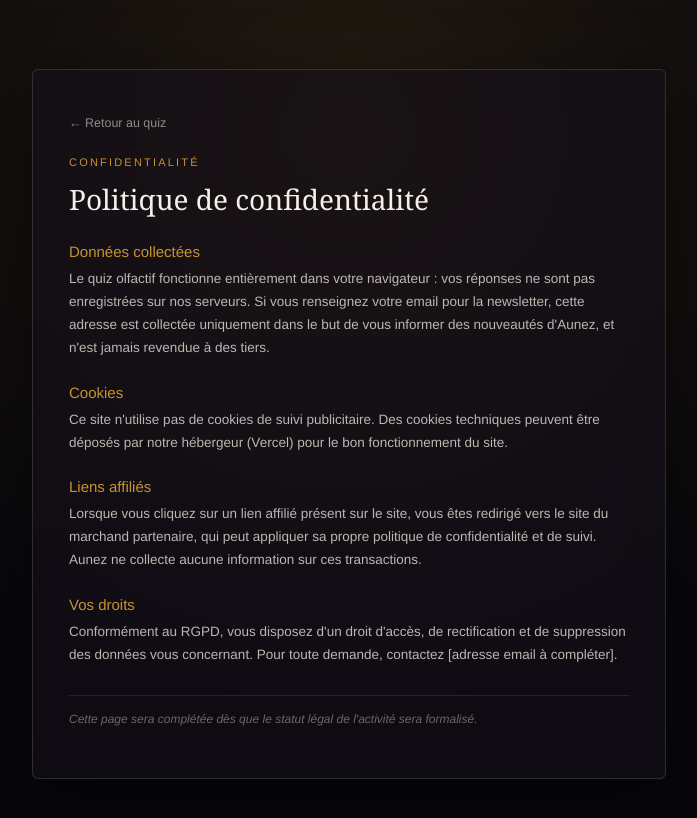
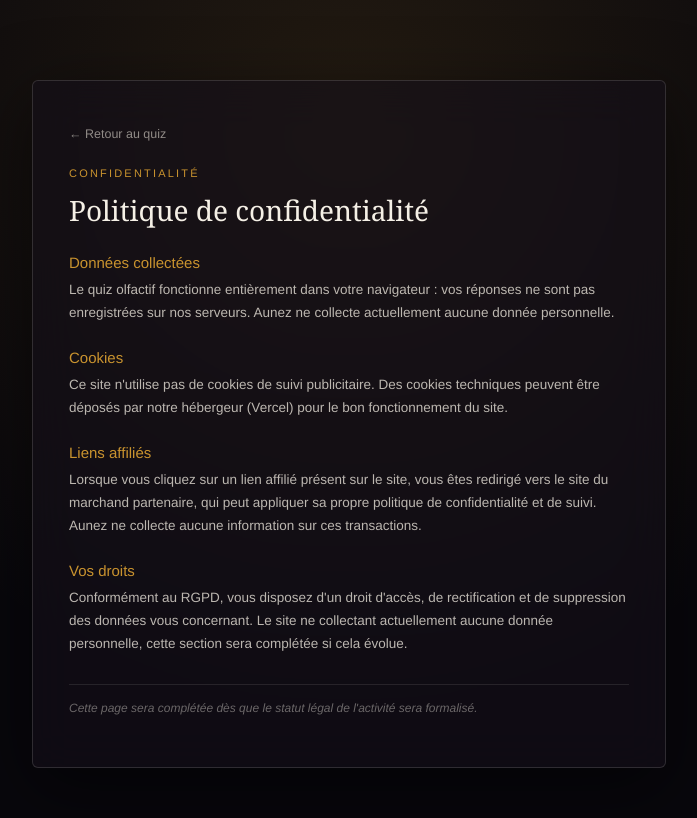
Before and after one commit to Aunezfr/Aunez-site, a Next.js app: page /confidentialite in a window 1280 px wide. Shown: the top 818 px of the page, without its empty margins (315-1012 px from the left). Built offline with nearby package versions, Linux system fonts and the light colour scheme.

Commit message:
Add files via upload

```diff
--- a/app/confidentialite/page.jsx
+++ b/app/confidentialite/page.jsx
@@ -16,10 +16,8 @@ export default function Confidentialite() {
         <h2 style={styles.h2}>Données collectées</h2>
         <p style={styles.p}>
           Le quiz olfactif fonctionne entièrement dans votre navigateur :
-          vos réponses ne sont pas enregistrées sur nos serveurs. Si vous
-          renseignez votre email pour la newsletter, cette adresse est
-          collectée uniquement dans le but de vous informer des nouveautés
-          d'Aunez, et n'est jamais revendue à des tiers.
+          vos réponses ne sont pas enregistrées sur nos serveurs. Aunez ne
+          collecte actuellement aucune donnée personnelle.
         </p>
 
         <h2 style={styles.h2}>Cookies</h2>
@@ -41,7 +39,8 @@ export default function Confidentialite() {
         <p style={styles.p}>
           Conformément au RGPD, vous disposez d'un droit d'accès, de
           rectification et de suppression des données vous concernant.
-          Pour toute demande, contactez [adresse email à compléter].
+          Le site ne collectant actuellement aucune donnée personnelle,
+          cette section sera complétée si cela évolue.
         </p>
 
         <p style={styles.note}>
```
